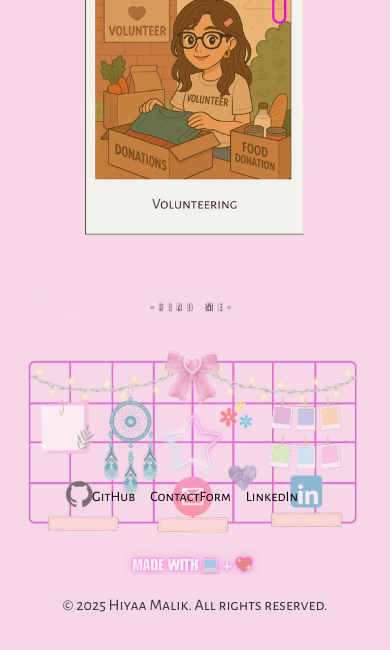
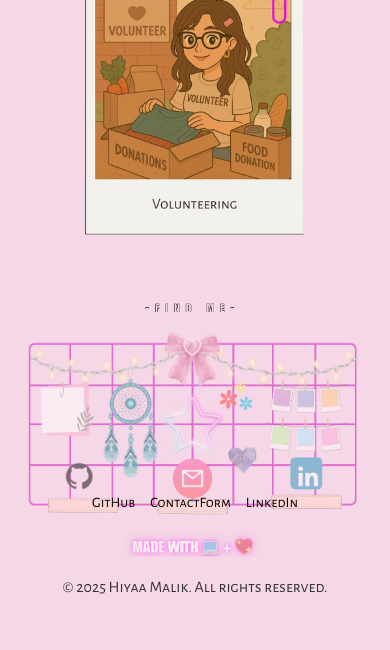
Before and after one commit to hiyaamalik/The-Real-Hiyaa-Malik, a React (Vite) app: page / in a window 390 px wide. Shown: the part 5341-5991 px from the top of the page. Built offline with nearby package versions, Linux system fonts and the light colour scheme; the HTML template or start-up script is replaced by a standard one.

Commit message:
Phone fix

```diff
--- a/src/styles/Contact.css
+++ b/src/styles/Contact.css
@@ -1,15 +1,9 @@
-/* MOBILE-FIRST APPROACH - FINAL ADJUSTMENTS */
+/* MOBILE-FIRST APPROACH - FINAL POSITION ADJUSTMENT */
 .contact-section {
     position: relative;
     padding: 20px;
     text-align: center;
     margin-top: 20px;
-}
-
-.contact-heading {
-    width: 90%;
-    max-width: 400px;
-    margin: 0 auto 20px;
 }
 
 .contact-wrapper {
@@ -25,14 +19,14 @@
 
 .contact-links {
     position: absolute;
-    top: 65%; /* Shifted down from 50% */
+    top: 75%; /* Increased from 65% to ~1cm lower */
     left: 50%;
     transform: translate(-50%, -50%);
     display: flex;
     flex-direction: row;
     justify-content: center;
     align-items: center;
-    gap: 15px; /* Slightly reduced gap */
+    gap: 15px;
     width: 100%;
 }
 
@@ -42,7 +36,7 @@
     display: inline-block;
     margin: 0;
     text-decoration: none;
-    font-size: 0.9rem; /* Reduced from 1rem */
+    font-size: 0.9rem;
     background: none;
     border: none;
     padding: 0;
@@ -51,11 +45,6 @@
     white-space: nowrap;
 }
 
-.contact-links a:hover,
-.modal-btn:hover {
-    color: #cc006d;
-    text-decoration: underline;
-}
 
 /* TABLET STYLES - 100% UNCHANGED */
 @media (min-width: 768px) {
```
